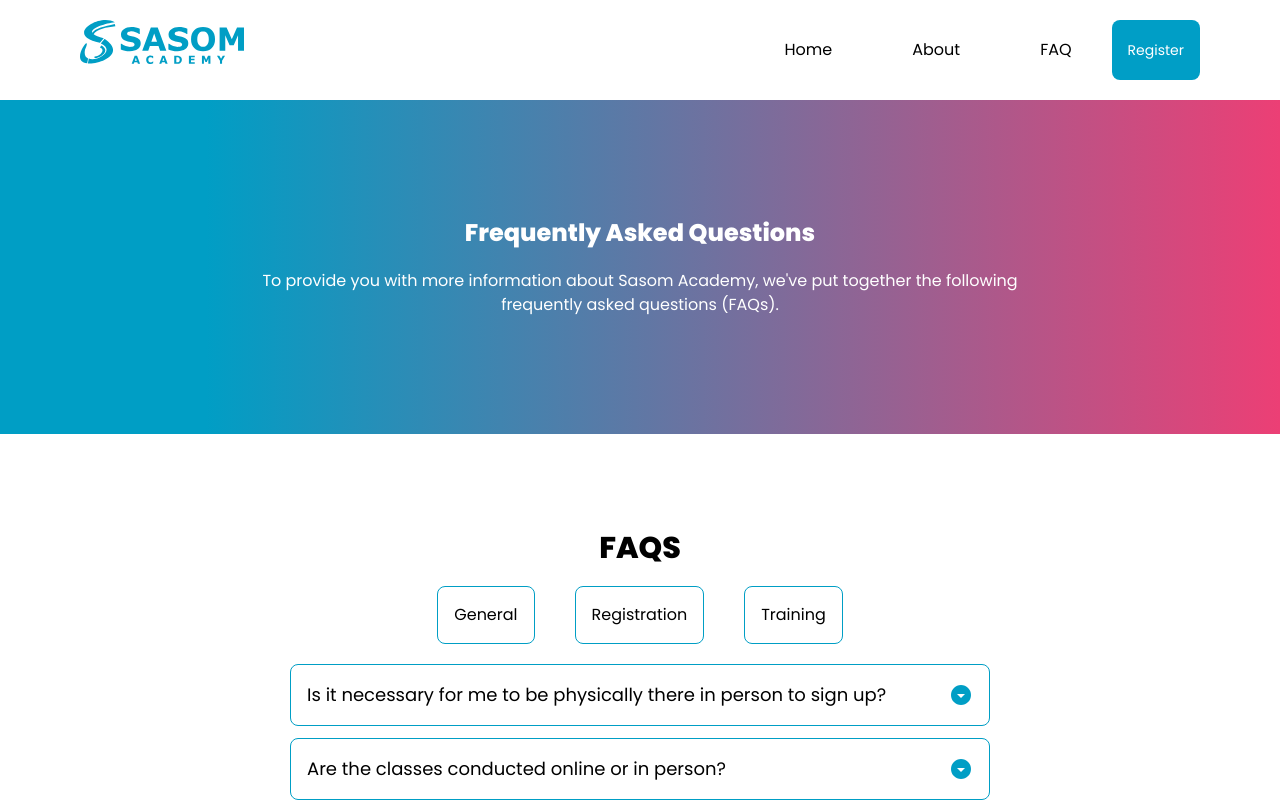
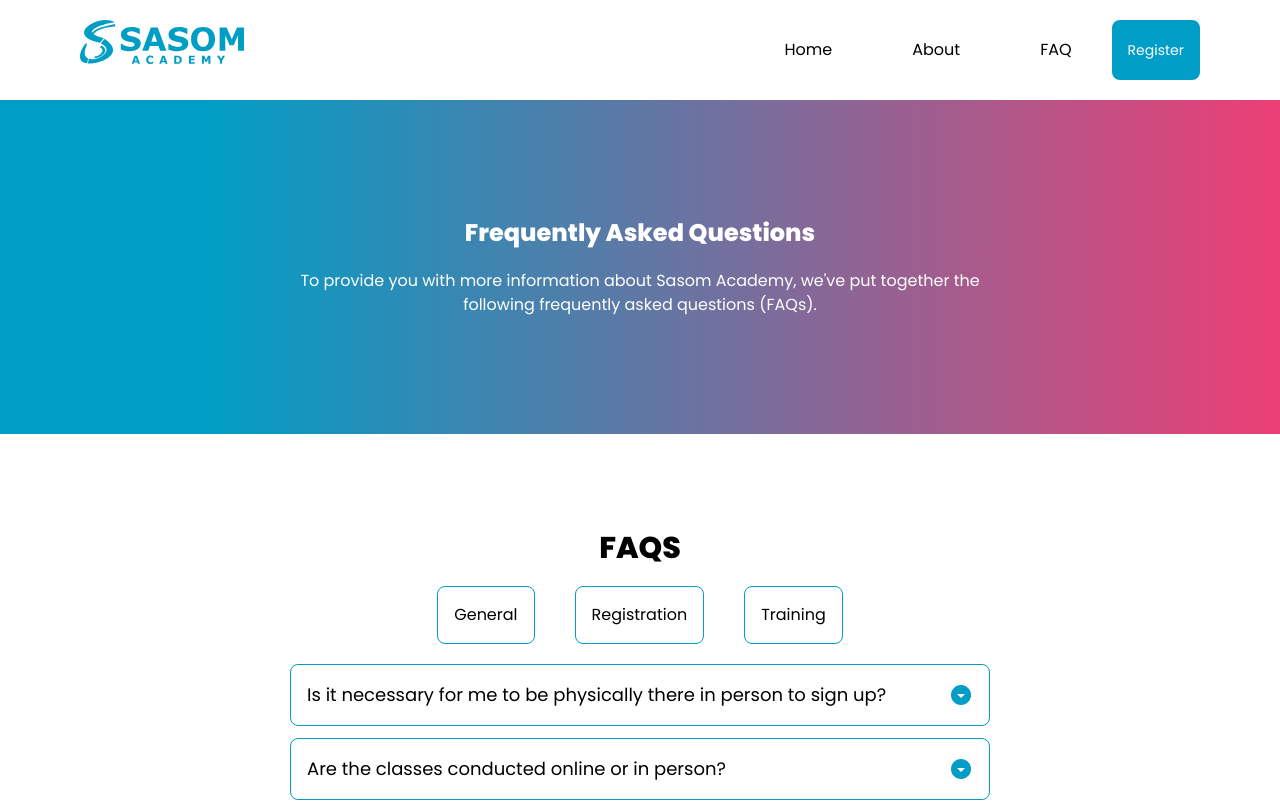
Before and after one commit to adamabu578/sasom-academy, a React (Create React App) app: page /faq in a window 1280 px wide. Shown: the top 802 px of the page. Built offline with nearby package versions, Linux system fonts and the light colour scheme.

Commit message:
faq disply updated

```diff
--- a/src/Components/AboutFaq.jsx
+++ b/src/Components/AboutFaq.jsx
@@ -5,7 +5,7 @@ const AboutFaq = ({ heading, details }) => {
     <div>
       <div className="h-[334px] bg-gradient text-white flex flex-col items-center justify-center md:px-20 px-5">
         <h1 className="font-bold text-2xl mb-5 text-center">{heading}</h1>
-        <p className="max-w-[800px] text-center">{details}</p>
+        <p className="max-w-[750px] text-center">{details}</p>
       </div>
     </div>
   );
```
